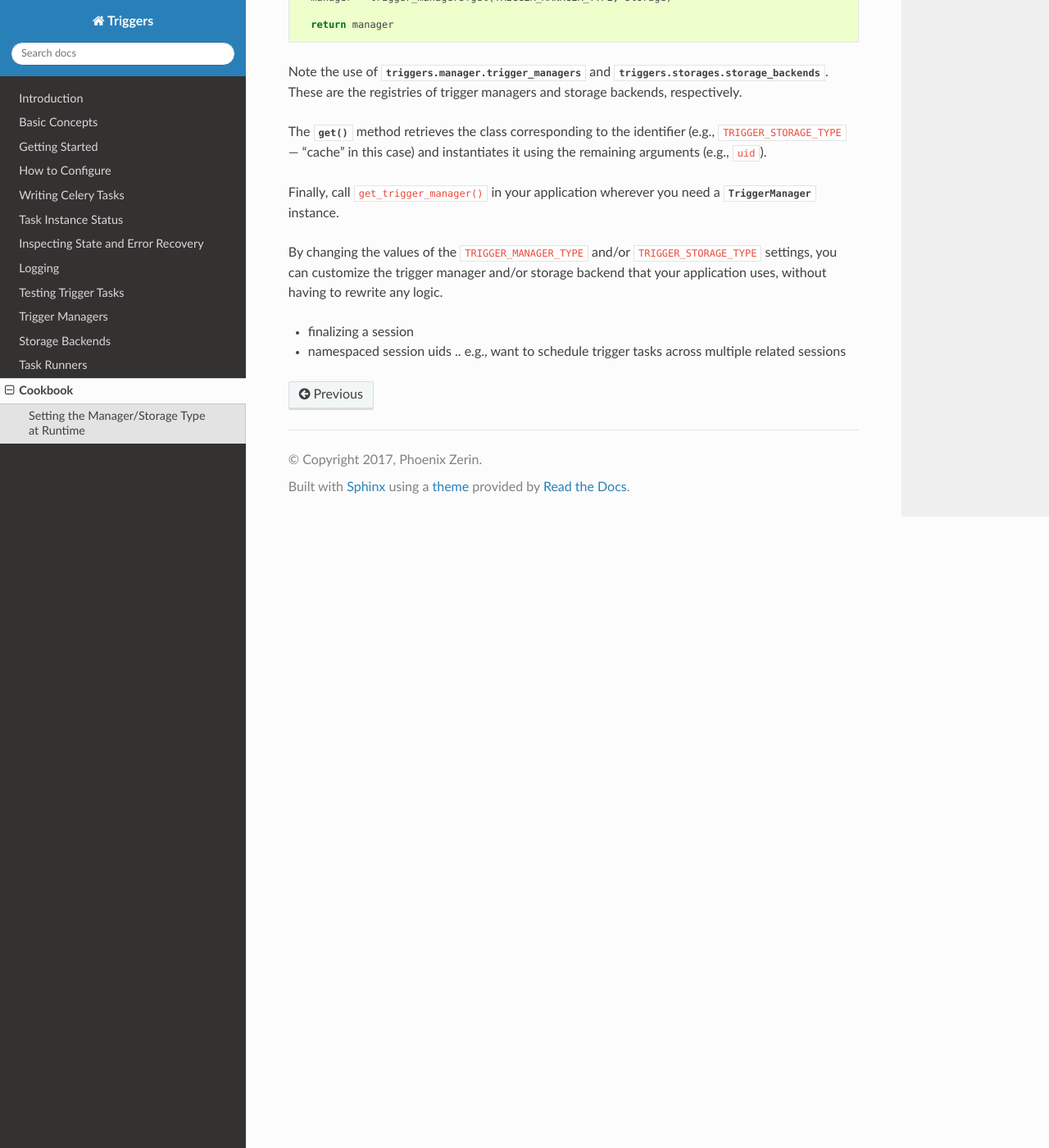
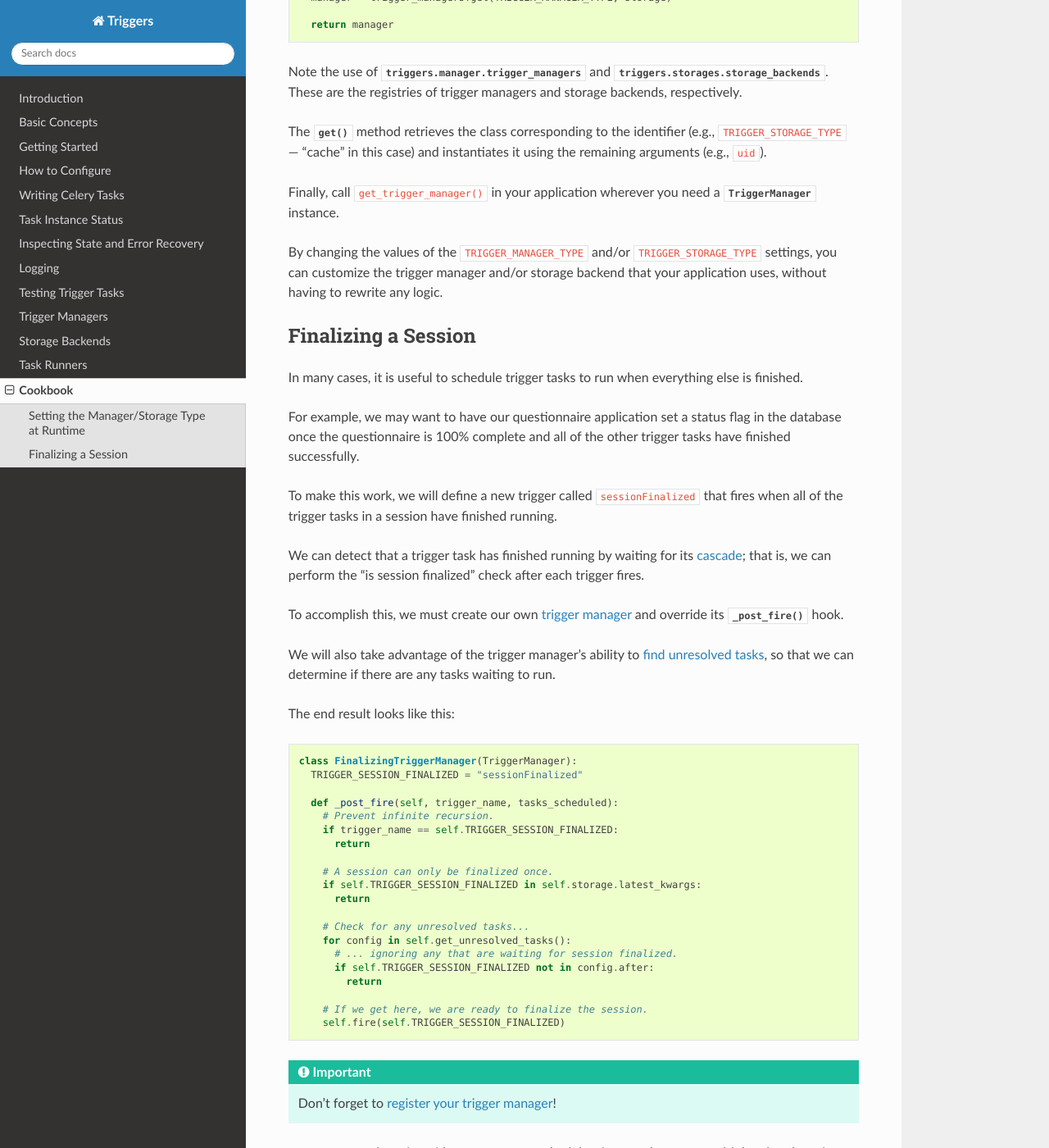
Before and after one commit to lenddoefl/triggers, a Sphinx documentation site: the page built from docs/cookbook.rst, in a window 1280 px wide and 1400 px high, scrolled down 1259 px. Shown: the whole window at 82% size. Built offline with Sphinx 7.4.7 and the Read the Docs theme 2.0.0, drawn with Linux system fonts in a browser that asks for light colours.

Commit message:
Added recipe for finalising a session.

```diff
--- a/docs/cookbook.rst
+++ b/docs/cookbook.rst
@@ -80,7 +80,58 @@ storage backend that your application uses, without having to rewrite any logic.
 
 .. _cookbook-finalizing:
 
-- finalizing a session
+Finalizing a Session
+--------------------
+In many cases, it is useful to schedule trigger tasks to run when everything
+else is finished.
+
+For example, we may want to have our questionnaire application set a status flag
+in the database once the questionnaire is 100% complete and all of the other
+trigger tasks have finished successfully.
+
+To make this work, we will define a new trigger called ``sessionFinalized`` that
+fires when all of the trigger tasks in a session have finished running.
+
+We can detect that a trigger task has finished running by waiting for its
+:ref:`cascade <tasks-cascading>`; that is, we can perform the "is session
+finalized" check after each trigger fires.
+
+To accomplish this, we must create our own :doc:`trigger manager <managers>` and
+override its :py:meth:`_post_fire` hook.
+
+We will also take advantage of the trigger manager's ability to
+:ref:`find unresolved tasks <inspecting-unresolved>`, so that we can determine
+if there are any tasks waiting to run.
+
+The end result looks like this:
+
+.. code-block:: python
+
+   class FinalizingTriggerManager(TriggerManager):
+     TRIGGER_SESSION_FINALIZED = "sessionFinalized"
+
+     def _post_fire(self, trigger_name, tasks_scheduled):
+       # Prevent infinite recursion.
+       if trigger_name == self.TRIGGER_SESSION_FINALIZED:
+         return
+
+       # A session can only be finalized once.
+       if self.TRIGGER_SESSION_FINALIZED in self.storage.latest_kwargs:
+         return
+
+       # Check for any unresolved tasks...
+       for config in self.get_unresolved_tasks():
+         # ... ignoring any that are waiting for session finalized.
+         if self.TRIGGER_SESSION_FINALIZED not in config.after:
+           return
+
+       # If we get here, we are ready to finalize the session.
+       self.fire(self.TRIGGER_SESSION_FINALIZED)
+
+
+.. important::
+   Don't forget to :ref:`register your trigger manager <managers-registering>`!
+
 - namespaced session uids
   .. e.g., want to schedule trigger tasks across multiple related sessions
 
```
